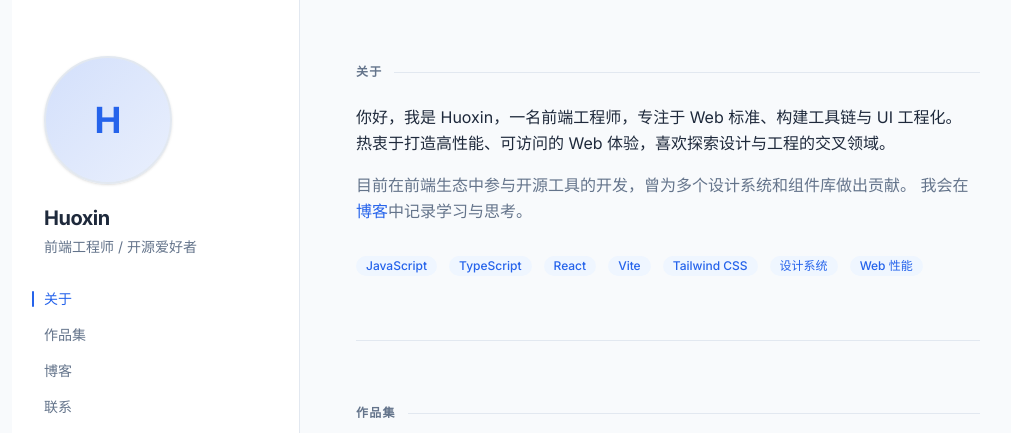
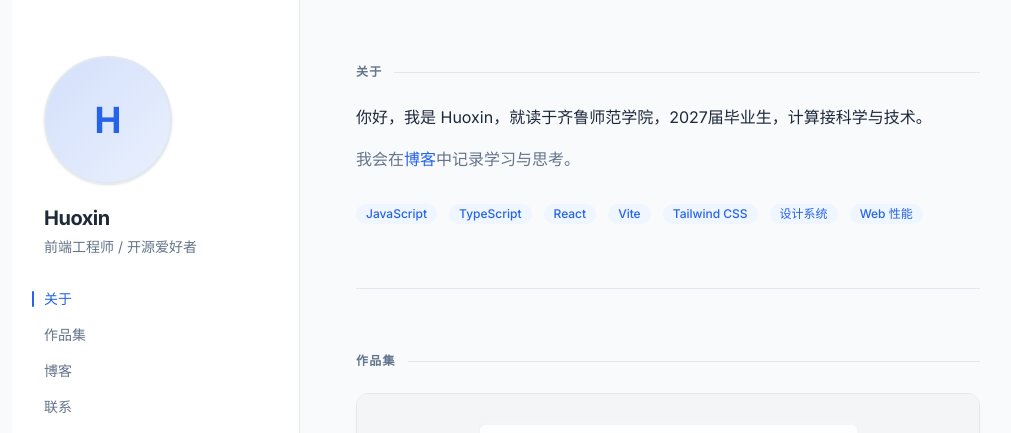
Before and after one commit to huoxin-t/huoxin-t.github.io, a website built with Vite: page index.html in a window 1280 px wide. Shown: the top 433 px of the page, without its empty margins (116-1127 px from the left). Built offline with nearby package versions, Linux system fonts and the light colour scheme.

Commit message:
Update index.html

```diff
--- a/index.html
+++ b/index.html
@@ -70,11 +70,9 @@
         <section id="about" class="bg-surface md:bg-transparent px-6 md:px-10 lg:px-14 py-12 md:py-16">
           <div class="section-label">关于</div>
           <p class="text-text leading-relaxed mb-4 max-w-prose">
-            你好，我是 Huoxin，一名前端工程师，专注于 Web 标准、构建工具链与 UI 工程化。
-            热衷于打造高性能、可访问的 Web 体验，喜欢探索设计与工程的交叉领域。
+            你好，我是 Huoxin，就读于齐鲁师范学院，2027届毕业生，计算接科学与技术。
           </p>
           <p class="text-muted leading-relaxed max-w-prose">
-            目前在前端生态中参与开源工具的开发，曾为多个设计系统和组件库做出贡献。
             我会在<a href="/blog/" class="text-accent font-medium">博客</a>中记录学习与思考。
           </p>
           <div class="mt-8 flex flex-wrap gap-3">
```
